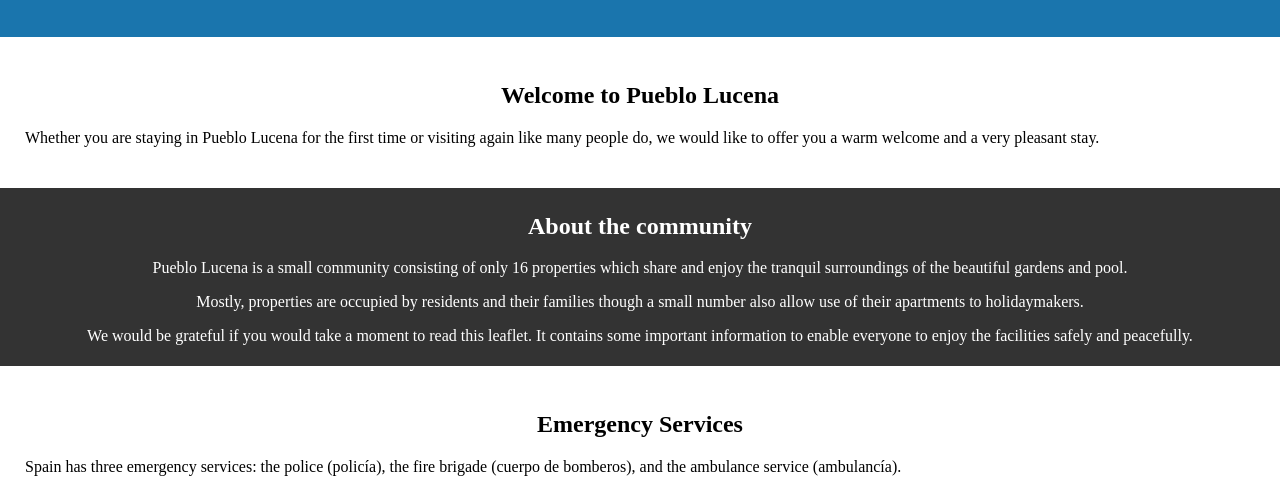
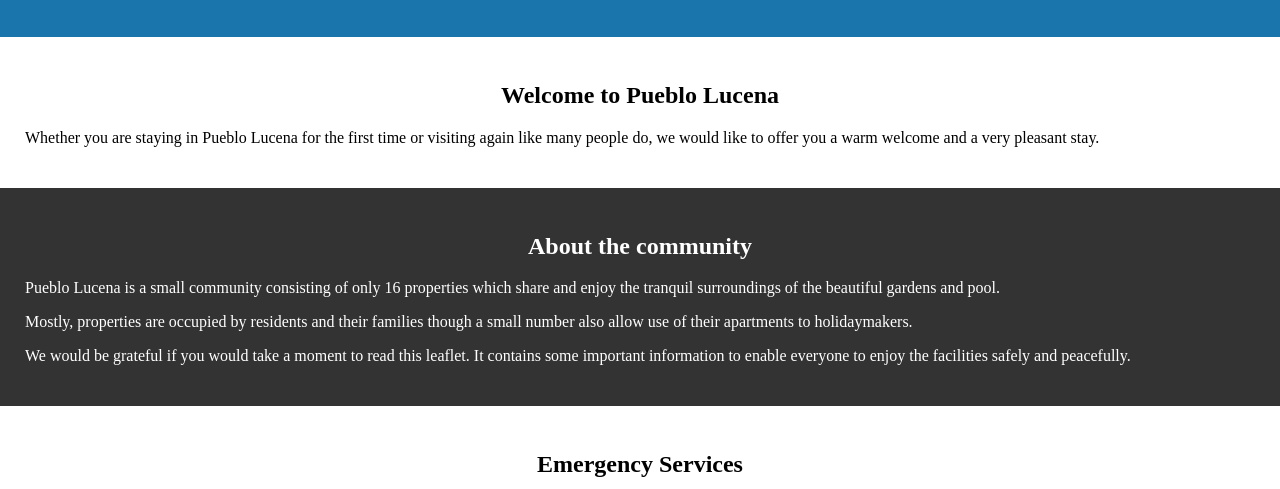
Before and after one commit to pueblo15/pueblo15.github.io, a plain HTML site: page index.html in a window 1280 px wide. Shown: the part 207-696 px from the top of the page. Drawn offline with Linux system fonts and the light colour scheme.

Commit message:
Update styles.css

```diff
--- a/styles.css
+++ b/styles.css
@@ -172,9 +172,9 @@ html, body {
 }
 .myDiv4 {
   border: 0px outset;
-  padding:5px;
+  padding:25px;
   background-color: #333333;
-  text-align: center;
+  text-align: left;
   color: #ffffff;
 }
 
```
